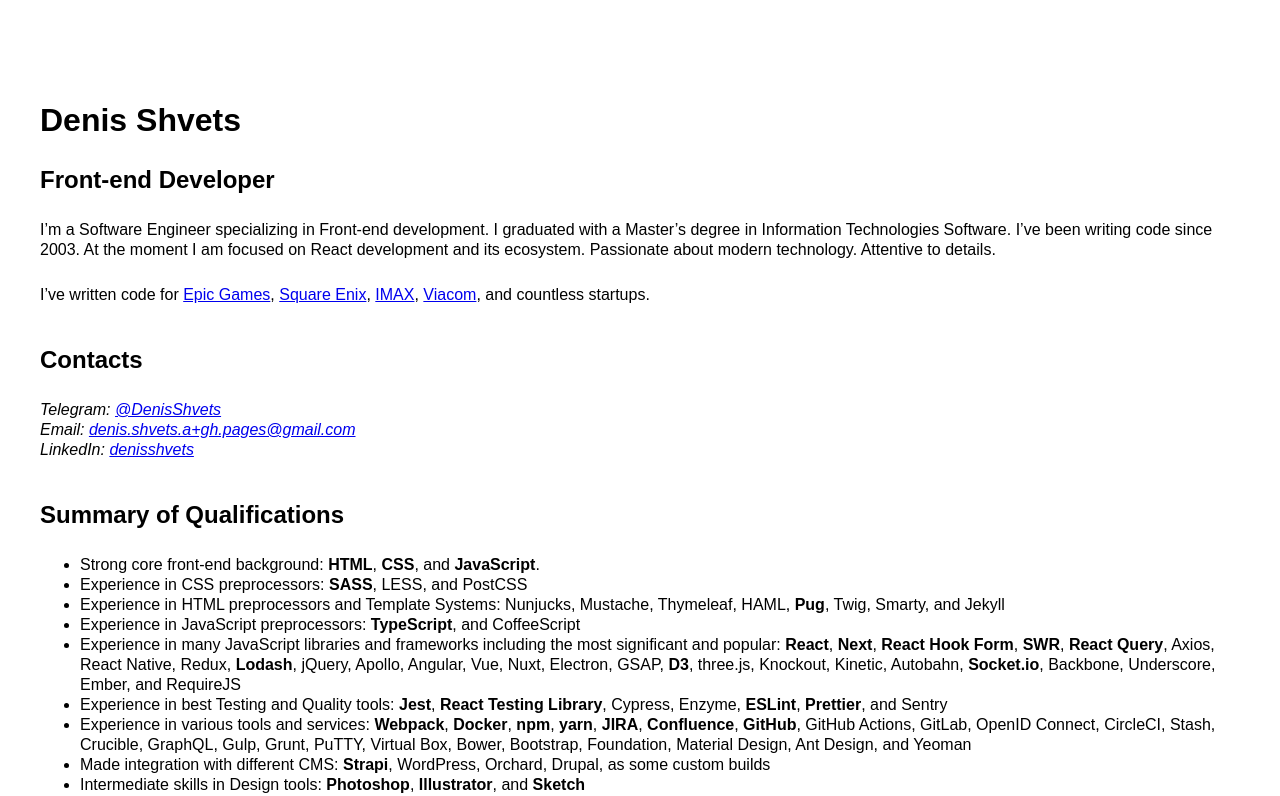
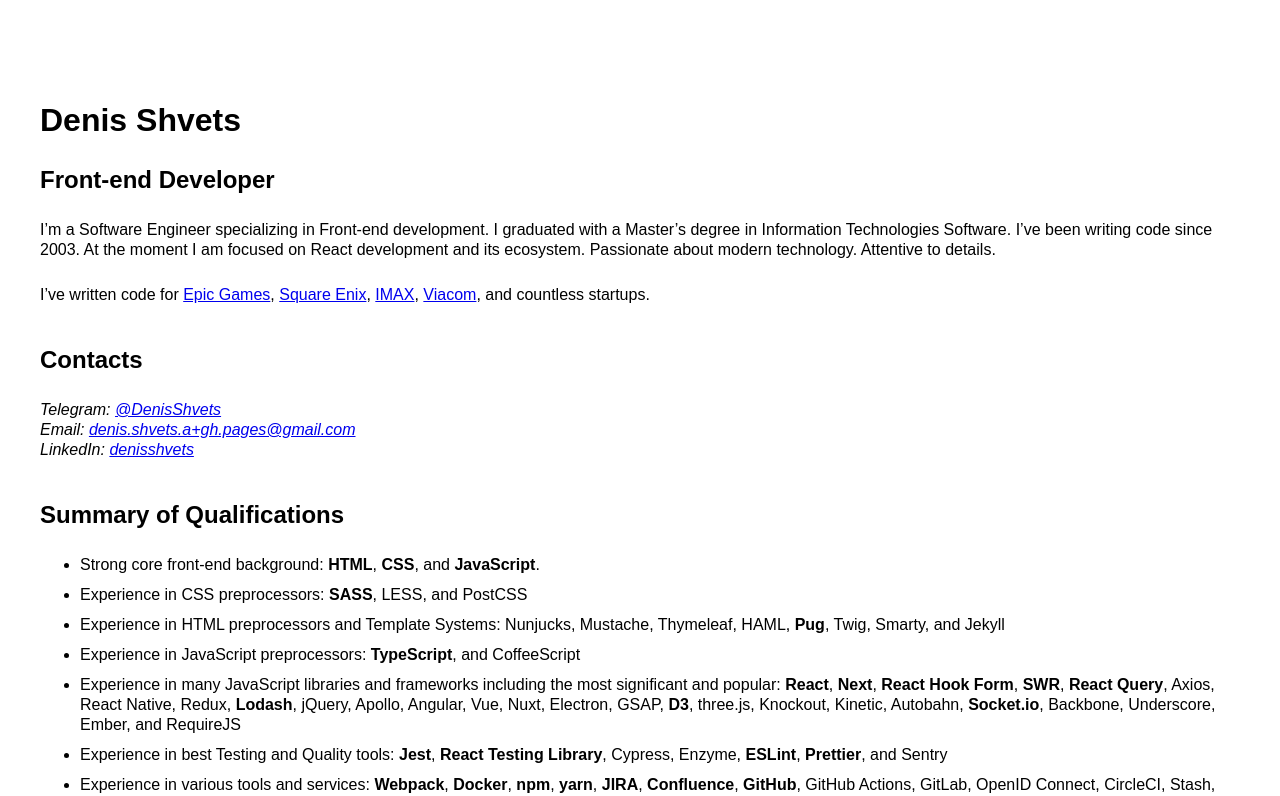
Before and after one commit to denis-shvets/denis-shvets.github.io, a Next.js app: page / in a window 1280 px wide. Shown: the top 796 px of the page. Built offline with nearby package versions, Linux system fonts and the light colour scheme.

Commit message:
updated `Summary of Qualifications` section styles

```diff
--- a/styles/home.module.scss
+++ b/styles/home.module.scss
@@ -21,6 +21,12 @@
   }
   ul {
     margin: 0;
+
+    li {
+      &:not(:first-child) {
+        margin-top: 10px;
+      }
+    }
   }
 
   section {
```
